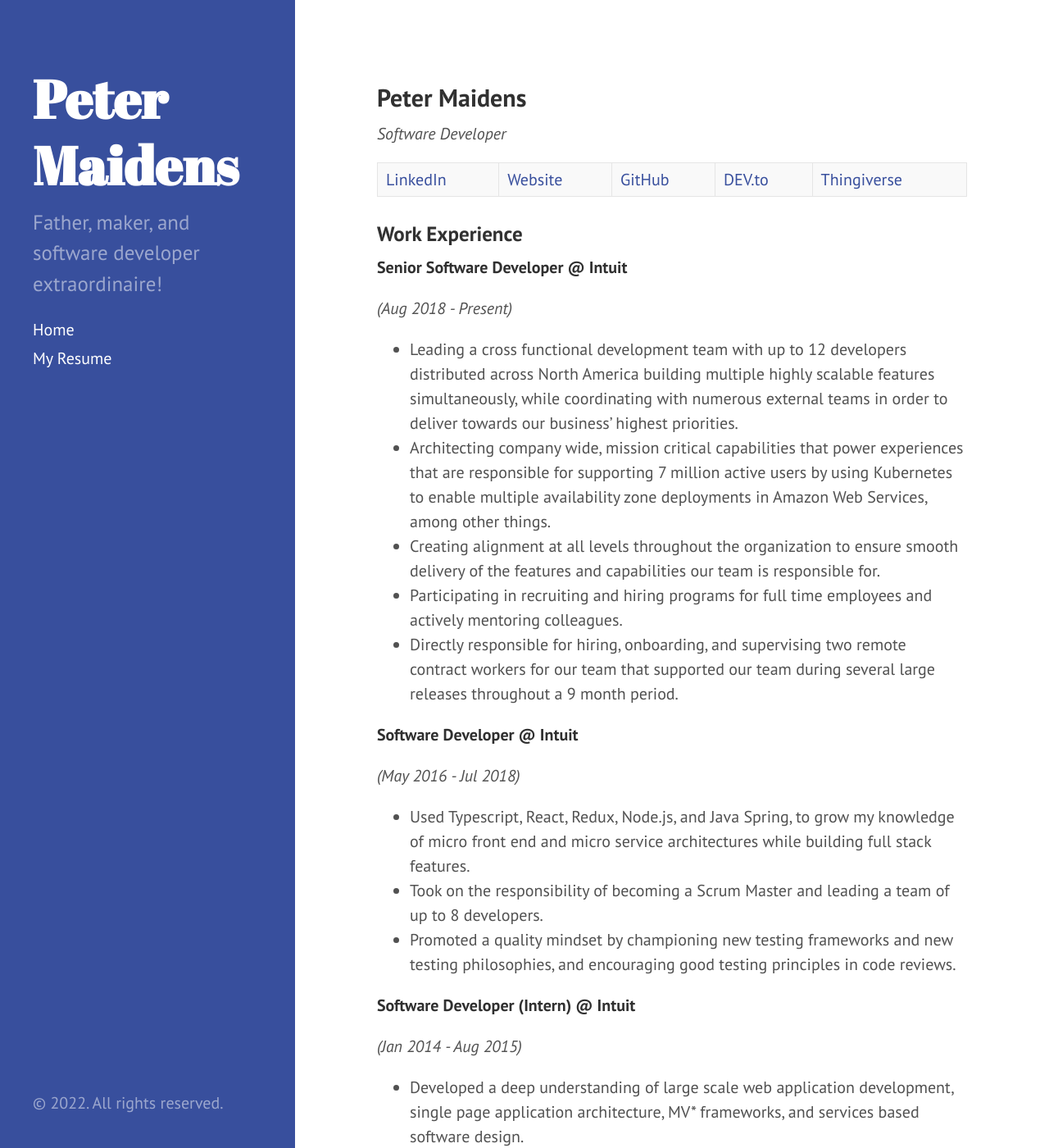
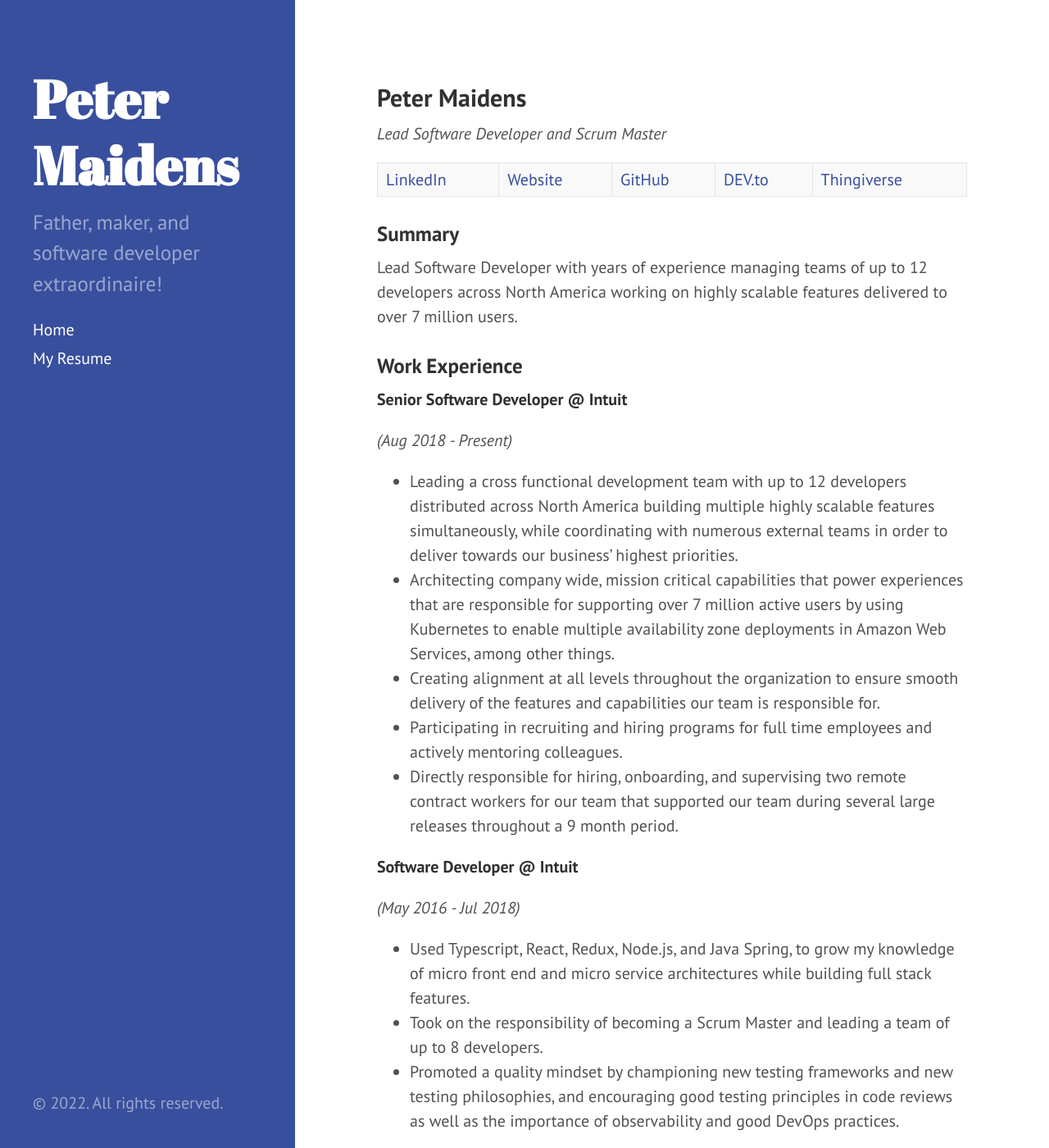
Before and after one commit to pmaidens/pmaidens.github.io, a Jekyll site: the page built from resume.md, in a window 1280 px wide and 1400 px high. Shown: the whole window at 82% size. Built offline with Jekyll 4.4.1, drawn with Linux system fonts in a browser that asks for light colours; our own code applies the rules of GitHub Pages for plain Markdown files.

Commit message:
feat: add summary section

```diff
--- a/resume.md
+++ b/resume.md
@@ -4,9 +4,13 @@
 
 ## Peter Maidens
 
-*Software Developer*
+*Lead Software Developer and Scrum Master*
 
 [LinkedIn](https://www.linkedin.com/in/peter-maidens/) | [Website](http://www.petermaidens.com) | [GitHub](https://github.com/pmaidens) | [DEV.to](https://dev.to/pmaidens) | [Thingiverse](https://www.thingiverse.com/gyrocopter/designs)
+
+### Summary
+
+Lead Software Developer with years of experience managing teams of up to 12 developers across North America working on highly scalable features delivered to over 7 million users.
 
 ### Work Experience
 
@@ -15,7 +19,7 @@
 *(Aug 2018 - Present)*
 
 - Leading a cross functional development team with up to 12 developers distributed across North America building multiple highly scalable features simultaneously, while coordinating with numerous external teams in order to deliver towards our business' highest priorities.
-- Architecting company wide, mission critical capabilities that power experiences that are responsible for supporting 7 million active users by using Kubernetes to enable multiple availability zone deployments in Amazon Web Services, among other things.
+- Architecting company wide, mission critical capabilities that power experiences that are responsible for supporting over 7 million active users by using Kubernetes to enable multiple availability zone deployments in Amazon Web Services, among other things.
 - Creating alignment at all levels throughout the organization to ensure smooth delivery of the features and capabilities our team is responsible for.
 - Participating in recruiting and hiring programs for full time employees and actively mentoring colleagues.
 - Directly responsible for hiring, onboarding, and supervising two remote contract workers for our team that supported our team during several large releases throughout a 9 month period.
@@ -26,7 +30,7 @@
 
 - Used Typescript, React, Redux, Node.js, and Java Spring, to grow my knowledge of micro front end and micro service architectures while building full stack features.
 - Took on the responsibility of becoming a Scrum Master and leading a team of up to 8 developers.
-- Promoted a quality mindset by championing new testing frameworks and new testing philosophies, and encouraging good testing principles in code reviews.
+- Promoted a quality mindset by championing new testing frameworks and new testing philosophies, and encouraging good testing principles in code reviews as well as the importance of observability and good DevOps practices.
 
 **Software Developer (Intern) @ Intuit**
 
```
